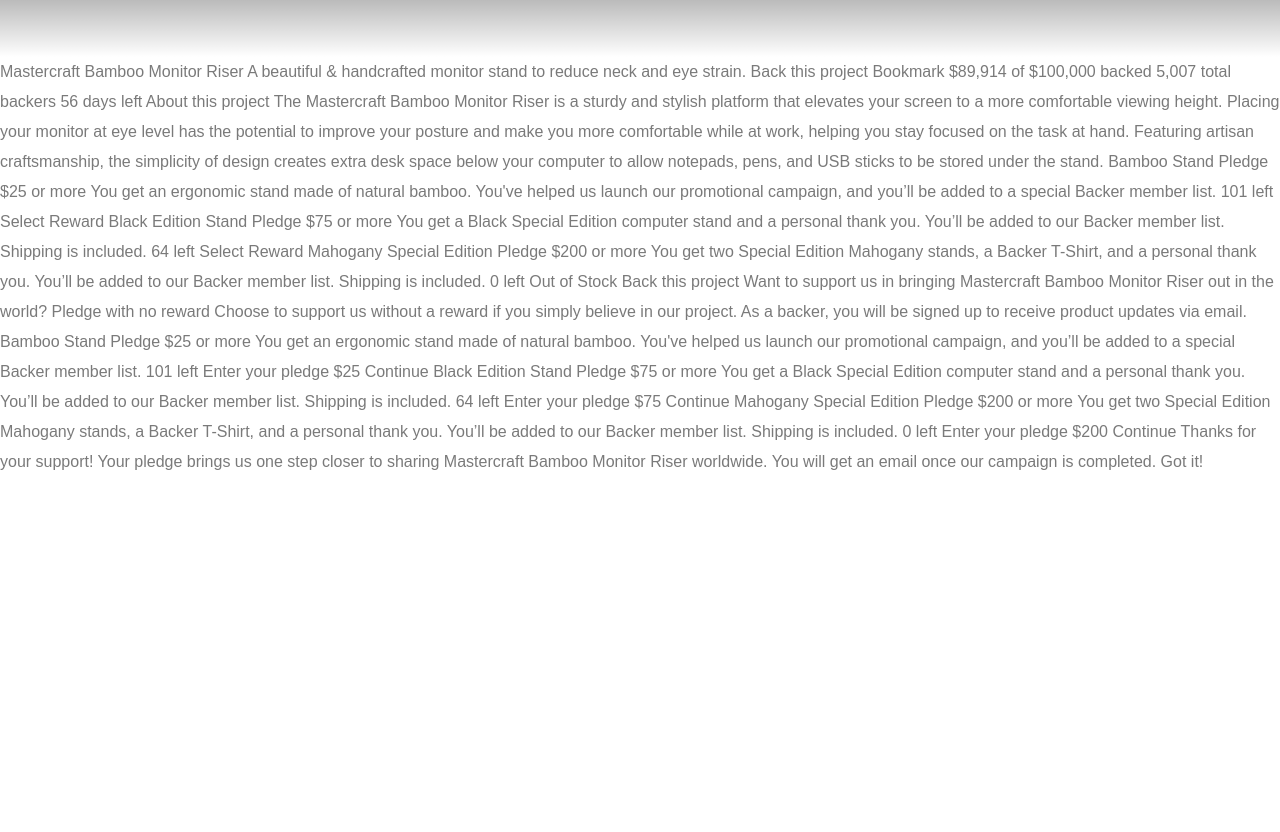
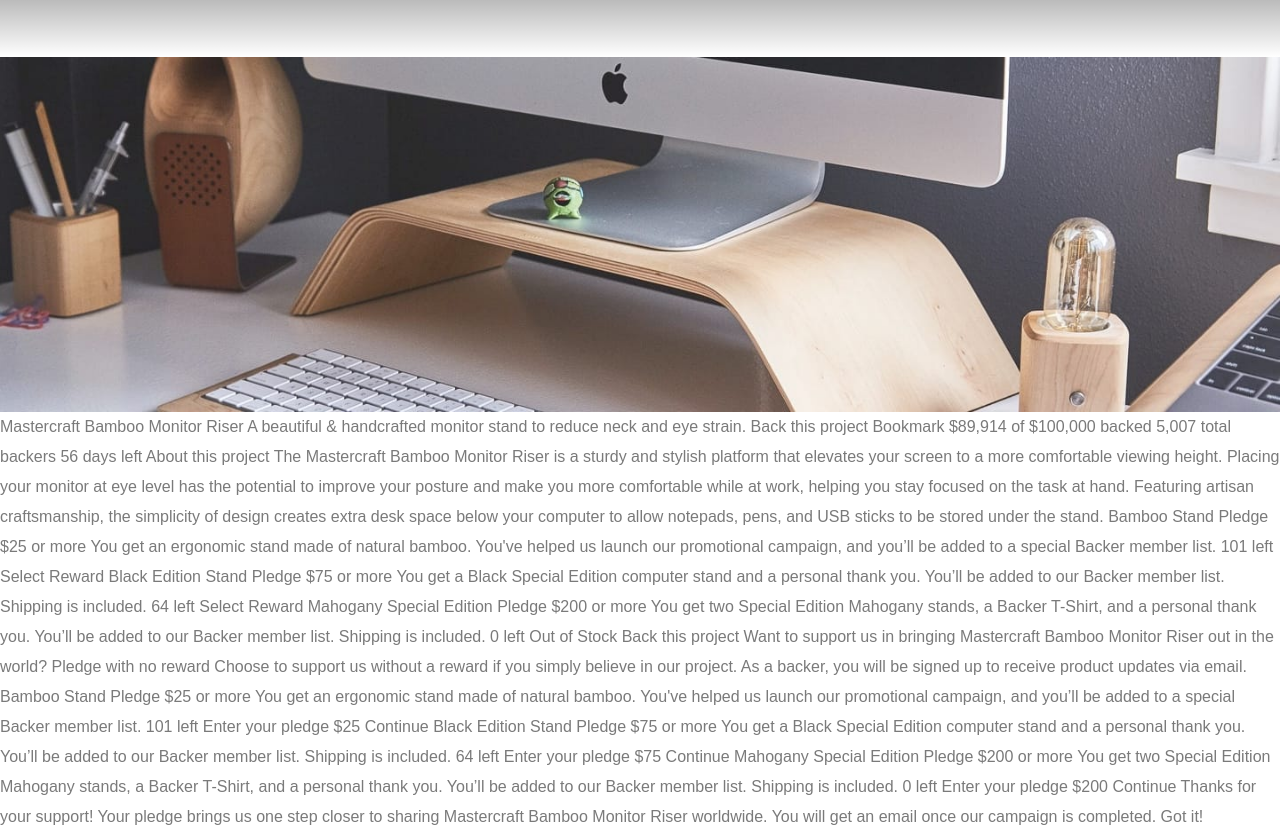
Before and after one commit to Muhammadjewel/crowdfunding-product-page, a plain HTML site: page index.html in a window 1280 px wide. Shown: the part 71-903 px from the top of the page. Before the commit the page ends 800 px from the top, so only its background shows below. Drawn offline with Linux system fonts and the light colour scheme; a web font is replaced by a local one.

Commit message:
Add product hero image

```diff
--- a/css/styles.css
+++ b/css/styles.css
@@ -107,3 +107,9 @@
 .sitenav-link:hover {
   text-decoration: underline;
 }
+
+/* PRODUCT-PAGE */
+.product-page-hero-wrapper {
+  display: flex;
+  justify-content: center;
+}
--- a/index.html
+++ b/index.html
@@ -34,6 +34,14 @@
       </div>
     </nav>
   </header>
+
+
+  <!-- PAGE-CONTENT -->
+  <main class="page-content product-page">
+    <div class="product-page-hero-wrapper">
+      <img class="product-page-hero" src="images/image-hero-desktop.jpg" alt="Desktop with iMac standing on Mastercraft bamboo monitor riser and other tools on the table" width="1440" height="400">
+    </div>
+  </main>
 
 
   Mastercraft Bamboo Monitor Riser
```
